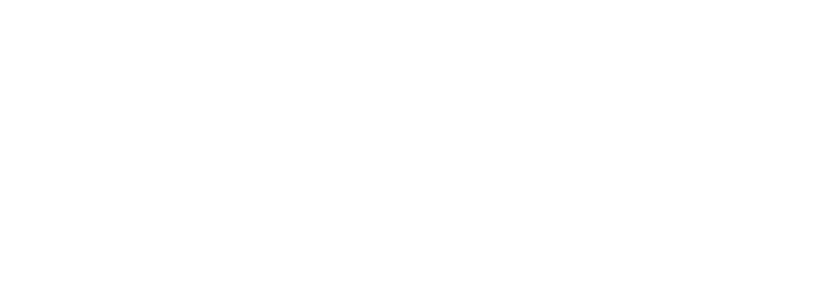
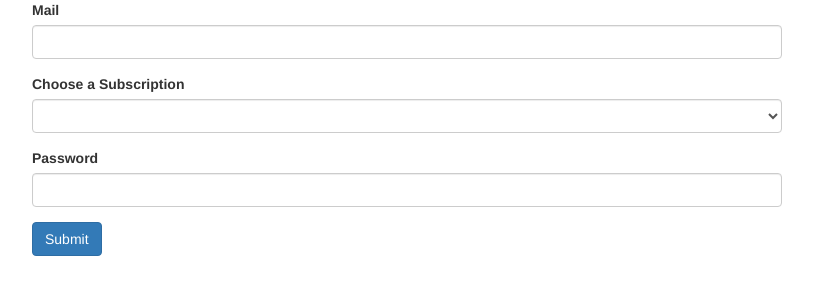
Before and after one commit to JulioRodriguezR/angular-formsTD, an Angular app: page / in a window 1280 px wide. Shown: the top 300 px of the page, without its empty margins (233-1046 px from the left). Built offline with nearby package versions, Linux system fonts and the light colour scheme.

Commit message:
Creating the Form and Registering the Controls

```diff
--- a/src/app/app.component.html
+++ b/src/app/app.component.html
@@ -1,7 +1,22 @@
 <div class="container">
   <div class="row">
     <div class="col-xs-12 col-sm-10 col-md-8 col-sm-offset-1 col-md-offset-2">
-
+      <form>
+        <div class="form-group">
+          <label for="email">Mail</label>
+          <input type="email" id="email" ngModel name="email" required email class="form-control">
+        </div>
+        <div class="form-group">
+          <label for="subscription">Choose a Subscription</label>
+          <select id="subscription" name="subscription" class="form-control"></select>
+        </div>
+        <div class="form-group">
+          <label for="password">Password</label>
+          <input type="password" id="password" ngModel name="password" required class="form-control"
+            #password="ngModel">
+        </div>
+        <button class="btn btn-primary" type="submit">Submit</button>
+      </form>
     </div>
   </div>
 </div>
```
